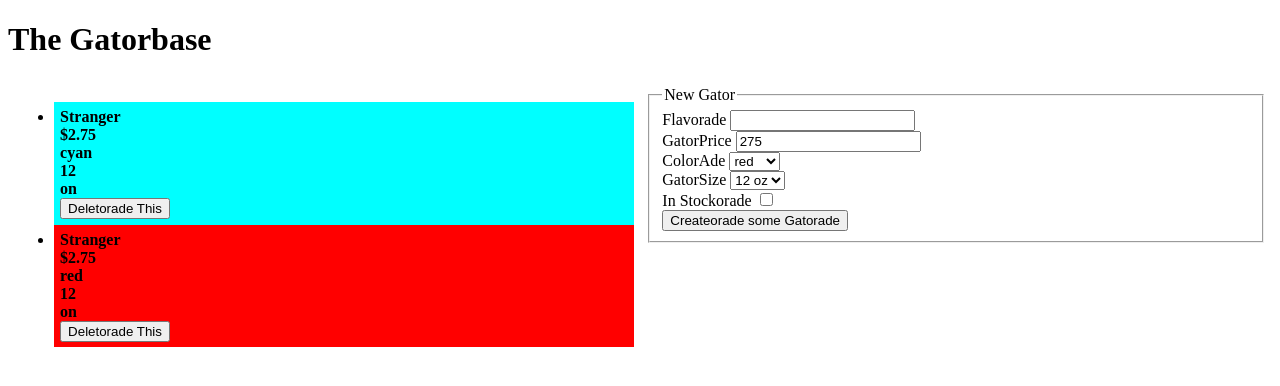
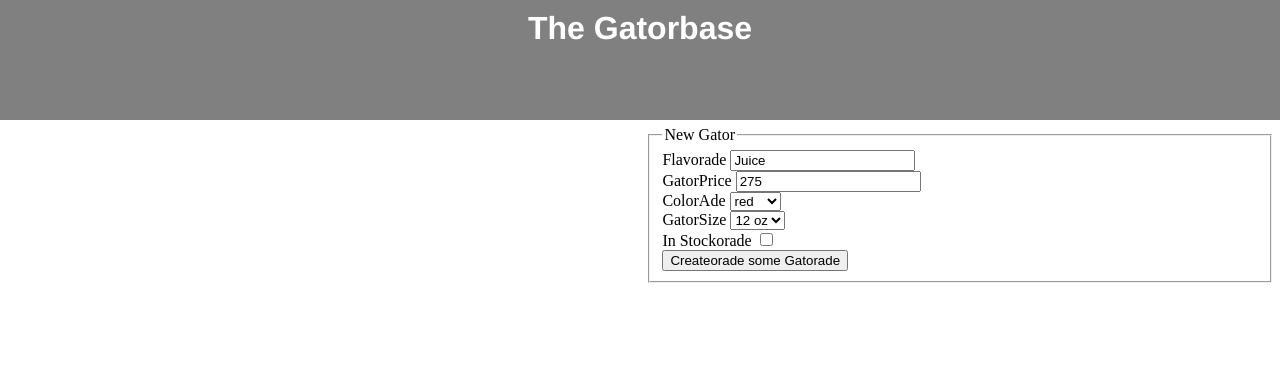
Before and after one commit to Nugget-Meister/project-inventory-web-application, a plain HTML site: page index.html in a window 1280 px wide. Drawn offline with Linux system fonts and the light colour scheme.

Commit message:
testing with viewport height and widths

```diff
--- a/index.html
+++ b/index.html
@@ -14,16 +14,16 @@
     </header>
     <div>
         <section class="list-items">
-            <!-- <ul id="list"></ul> -->
+            <ul id="list"></ul>
 
-            <ul id="list"><li><section style="background-color: cyan"><strong>Stranger</strong><br><strong>$2.75</strong><br><strong>cyan</strong><br><strong>12</strong><br><strong>on</strong><br><button>Deletorade This</button></section></li><li><section style="background-color: red"><strong>Stranger</strong><br><strong>$2.75</strong><br><strong>red</strong><br><strong>12</strong><br><strong>on</strong><br><button>Deletorade This</button></section></li></ul>
+            <!-- <ul id="list"><li><section style="background-color: cyan"><strong>Stranger</strong><br><strong>$2.75</strong><br><strong>cyan</strong><br><strong>12</strong><br><strong>on</strong><br><button>Deletorade This</button></section></li><li><section style="background-color: red"><strong>Stranger</strong><br><strong>$2.75</strong><br><strong>red</strong><br><strong>12</strong><br><strong>on</strong><br><button>Deletorade This</button></section></li></ul> -->
         </section>
         <section class="form">
             <form action="">
                 <fieldset>
                     <legend>New Gator</legend>
                     <label for="name">Flavorade</label>
-                    <input type="text" name="name" id="name" required><br>
+                    <input type="text" name="name" id="name" value="Juice" required><br>
                     <label for="price">GatorPrice</label>
                     <input type="number" name="price" id="price" value="275" required><br>
                     <label for="color">ColorAde</label>
--- a/styles.css
+++ b/styles.css
@@ -1,3 +1,22 @@
+
+header {
+    background-color: gray;
+}
+
+header h1 {
+    font-family:  Helvetica, sans-serif;
+    margin-top: 0px;
+    text-align: center;
+    color: white;
+    padding: 10px;
+}
+
+body {
+    height: 100vh;
+    margin: 0px;
+    display: grid;
+    grid-template-rows: 15% 70% 10%;
+}
 div {
     display: grid;
     grid-template-columns: 1fr 1fr;
```
